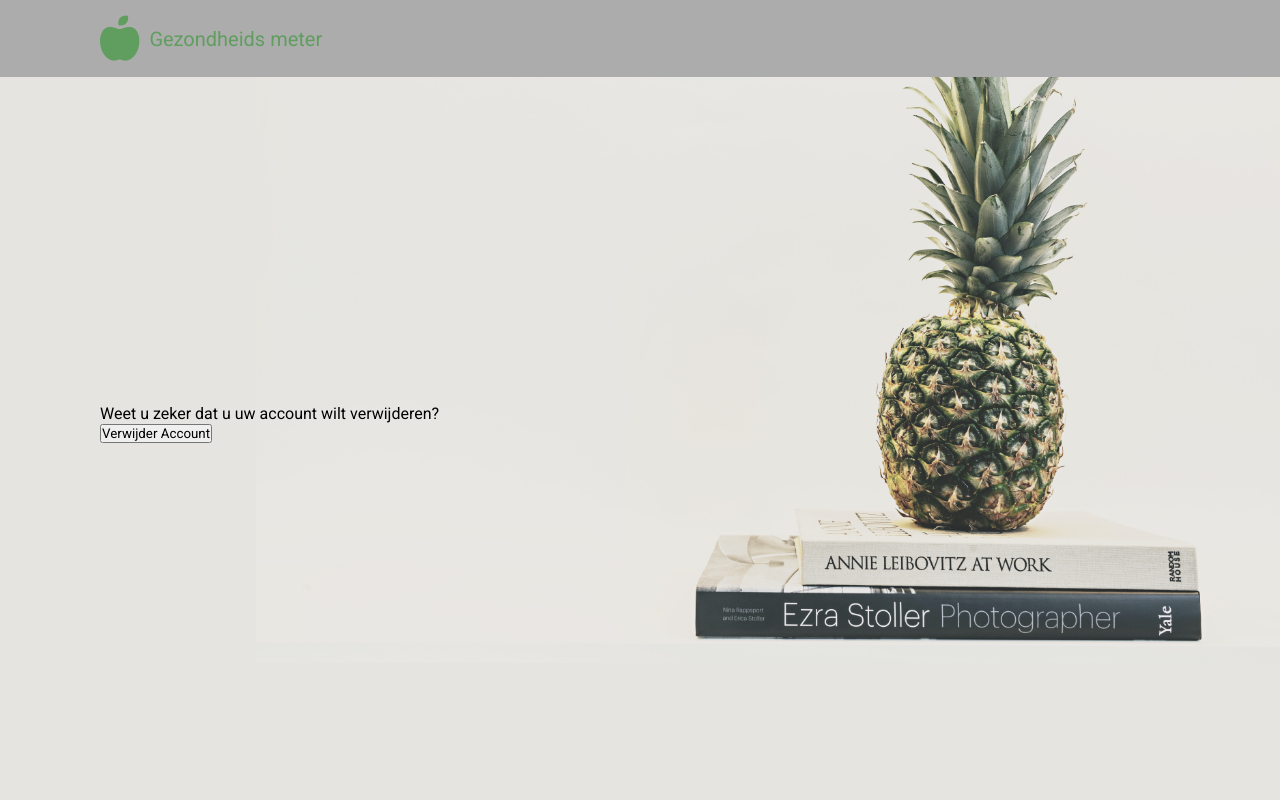
After one commit to RheimerVanDijk/Gezondheidsmeter, a PHP site: page /verwijderAccount.php in a window 1280 px wide. The commit adds this page. Run offline with PHP 8.4, Linux system fonts and the light colour scheme; data that the repository does not hold is empty; some libraries are stand-ins or nearby versions.

Commit message:
begin van delete account toegevoegd

```diff
--- a/Dashboard.php
+++ b/Dashboard.php
@@ -132,7 +132,7 @@
         </div>
       </div>
       <div class="removeAccount">
-        <a><button>Account verwijderen</button></a>
+        <a href="verwijderAccount.php"><button>Account verwijderen</button></a>
       </div>
     </div>
   </div>
--- /dev/null
+++ b/src/api/reomveAccountAPI.js
@@ -0,0 +1,24 @@
+document.querySelector("#deleteAccountButton").addEventListener("click", () => {
+  console.log("tset");
+  removeAccount();
+});
+
+async function removeAccount() {
+  let form = new FormData();
+
+  form.append("deleteAccount", "");
+
+  const post = await fetch("src/importer.php", {
+    method: "POST",
+    body: form,
+  })
+    .then((response) => {
+      return response.json();
+    })
+    .then((data) => {
+      console.log(data);
+    })
+    .catch((error) => {
+      console.log(error);
+    });
+}
--- a/src/importer.php
+++ b/src/importer.php
@@ -12,4 +12,5 @@
     require_once('post/login.php'); // requests for login
     require_once('post/sendAwnsers.php'); // requests for awnsers
     require_once('post/getAwnsers.php'); // requests for get awnsers
+    require_once('post/deleteAccount.php'); // requests for get delete account
 ?>
--- a/src/js/jsLoader.js
+++ b/src/js/jsLoader.js
@@ -37,3 +37,4 @@ scriptLoader("src/js/questionSections/sleep.js");
 scriptLoader("src/api/registerAPI.js");
 scriptLoader("src/api/loginAPI.js");
 scriptLoader("src/api/questionsAPI.js");
+scriptLoader("src/api/reomveAccountAPI.js");
--- /dev/null
+++ b/src/post/deleteAccount.php
@@ -0,0 +1,26 @@
+<?php
+
+if(isset($_POST["deleteAccount"])) {
+  try {
+    $connection = (new DB)->connect();
+
+    $stm = $connection->prepare("DELETE FROM `Users` WHERE id = :user_id");
+
+    $stm->execute([
+      'user_id' => $_SESSION['userId'],
+    ]);
+
+    $connection = null;
+
+    echo json_encode([
+      'type' => 'success',
+    ]);
+  }
+  catch (PDOxception $e) {
+    echo json_encode([
+      'error' => $e->getMessage(),
+    ]);
+
+    print "Error!: " . $e->getMessage() . "<br/>";
+  }
+}
--- /dev/null
+++ b/verwijderAccount.php
@@ -0,0 +1,28 @@
+<?php
+  if (!isset($_SESSION)) session_start();
+  require_once('src/layout/header.php');
+  $_SESSION["test"] = "gay"
+?>
+
+  <nav>
+    <div class="links">
+      <i class="fas fa-apple-alt"></i>
+      <p>Gezondheids meter</p>
+    </div>
+    <div class="rechts">
+    <ul>
+      <li></li>
+    </ul>
+    </div>
+  </nav>
+  <div class="content">
+    <img class="background" src="src/images/background_image.jpg" alt="">
+    <div class="container container-center">
+      <div class="removeAccount">
+        <p>Weet u zeker dat u uw account wilt verwijderen?</p>
+        <button id="deleteAccountButton">Verwijder Account</button>
+      </div>
+    </div>
+  </div>
+
+<?php require_once('src/layout/footer.php') ?>
```
